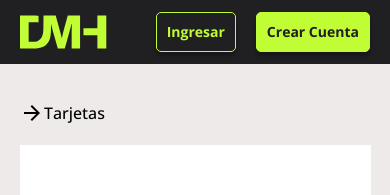
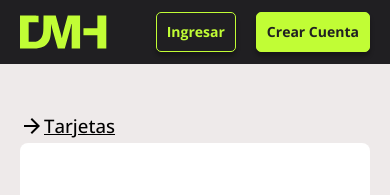
Before and after one commit to BenjaminMirra/proyectoDMH, a Next.js app in the folder equipo-12/: page /agregar-tarjeta in a window 390 px wide. Shown: the top 195 px of the page. Built offline with nearby package versions, Linux system fonts and the light colour scheme; no server answers.

Commit message:
fixing styles

```diff
--- a/equipo-12/components/CreditCard/creditCard.tsx
+++ b/equipo-12/components/CreditCard/creditCard.tsx
@@ -101,7 +101,6 @@ const CreditCard = () => {
   return (
     <>
       <Card
-
         locale={{
           valid: "MM/YYYY",
         }}
@@ -152,10 +151,11 @@ const CreditCard = () => {
             "@media only screen and (max-width: 768px)": {
               gridRowGap: "20px",
               gridTemplateColumns: "minmax(50px, 300px)",
-              gridTemplateRows: "1fr 1fr 1fr 1fr 1fr 1fr 1fr 1fr",
+              gridTemplateRows: "1fr 1fr 1fr 1fr 1fr 1fr 1fr",
               "& .css-1yuncik-MuiFormLabel-root-MuiInputLabel-root": {
                 transform: "translate(12px, 15px) scale(1)",
               },
+              height: "100%"
             },
             "@media only screen and (min-width: 768px)": {
               gridColumnGap: "57px",
--- a/equipo-12/pages/agregar-tarjeta/index.tsx
+++ b/equipo-12/pages/agregar-tarjeta/index.tsx
@@ -1,17 +1,12 @@
-import { Box, Button, Typography } from "@mui/material";
-import Head from "next/head";
-import CheckCircleOutlineIcon from "@mui/icons-material/CheckCircleOutline";
-import Link from "next/link";
+import { Box, Typography } from "@mui/material";
 import "react-credit-cards/es/styles-compiled.css";
-import * as yup from "yup";
-import { yupResolver } from "@hookform/resolvers/yup";
-import { useForm } from "react-hook-form";
-import ControlledInput from "../../components/FormController/controlled-input";
+import ArrowSubtitleMobile from "../../components/ArrowSubtitleMobile";
 import CreditCard from "../../components/CreditCard/creditCard";
 import { NextPageWithLayout } from "../_app";
 import { ReactElement } from "react";
 import Layout from "../../layout/layout";
 import ArrowForwardIcon from "@mui/icons-material/ArrowForward";
+
 
 interface PropsType {
   children?: ReactElement;
@@ -45,52 +40,37 @@ const addCard: NextPageWithLayout<PropsType> = () => {
           alignItems: "center",
           justifyContent: "center",
           height: "100vh",
-          width: "100vw",
+          width: "100%",
+          padding: "50px",
+          "@media only screen and (max-width: 768px)": {
+            padding: "20px",
+            paddingTop: "60px"
+          },
           backgroundColor: "#EEEAEA",
         }}
       >
-        <Typography
-          sx={{
-            padding: "20px",
-            "@media (max-width: 768px)": {
-              display: "flex",
-              justifyContent: "flex-start",
-              alignItems: "center",
-              width: "100%",
-            },
-            "@media (min-width: 768px)": {
-              display: "none",
-            },
-          }}
-        >
-          <ArrowForwardIcon /> Tarjetas
-        </Typography>
+        <ArrowSubtitleMobile title="Tarjetas"></ArrowSubtitleMobile>
         <Box
           sx={{
             display: "flex",
+            borderRadius: "8px",
             flexDirection: "column",
             justifyContent: "center",
             backgroundColor: "#fff",
             textAlign: "center",
-            padding: "20px",
+            height: "100%",
+            padding: "95px",
             "@media only screen and (max-width: 768px)": {
-              width: "90%",
-              height: "85%",
-              paddingTop: "230px",
-            },
-            "@media only screen and (min-width: 768px)": {
-              width: "85%",
-              height: "80%",
-            },
-            "@media only screen and (min-width: 1366px)": {
-              width: "80%",
-              height: "90%",
+              width: "100%",
+              padding: "0px",
+              paddingTop: "150px",
+              marginBottom: "30px"
             },
           }}
         >
           <CreditCard />
         </Box>
-      </Box>
+      </Box >
     </>
   );
 };
```
